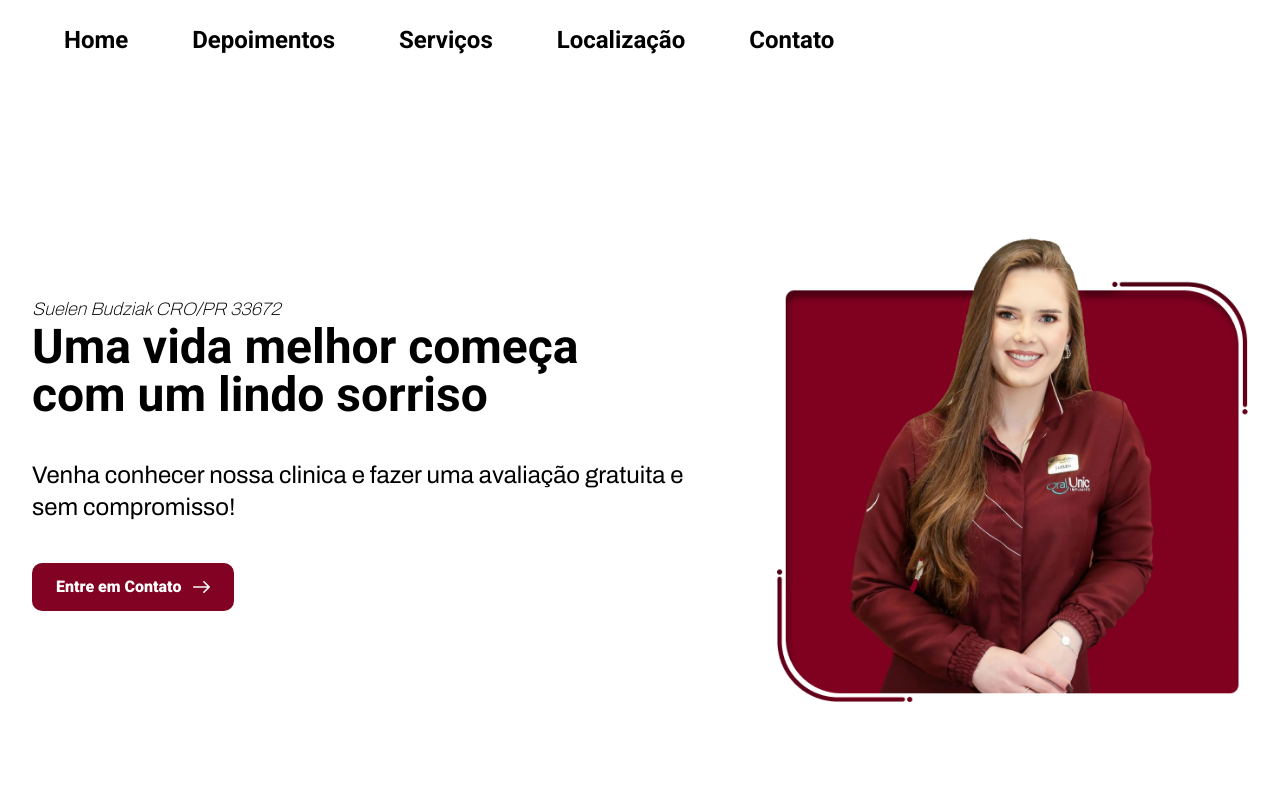
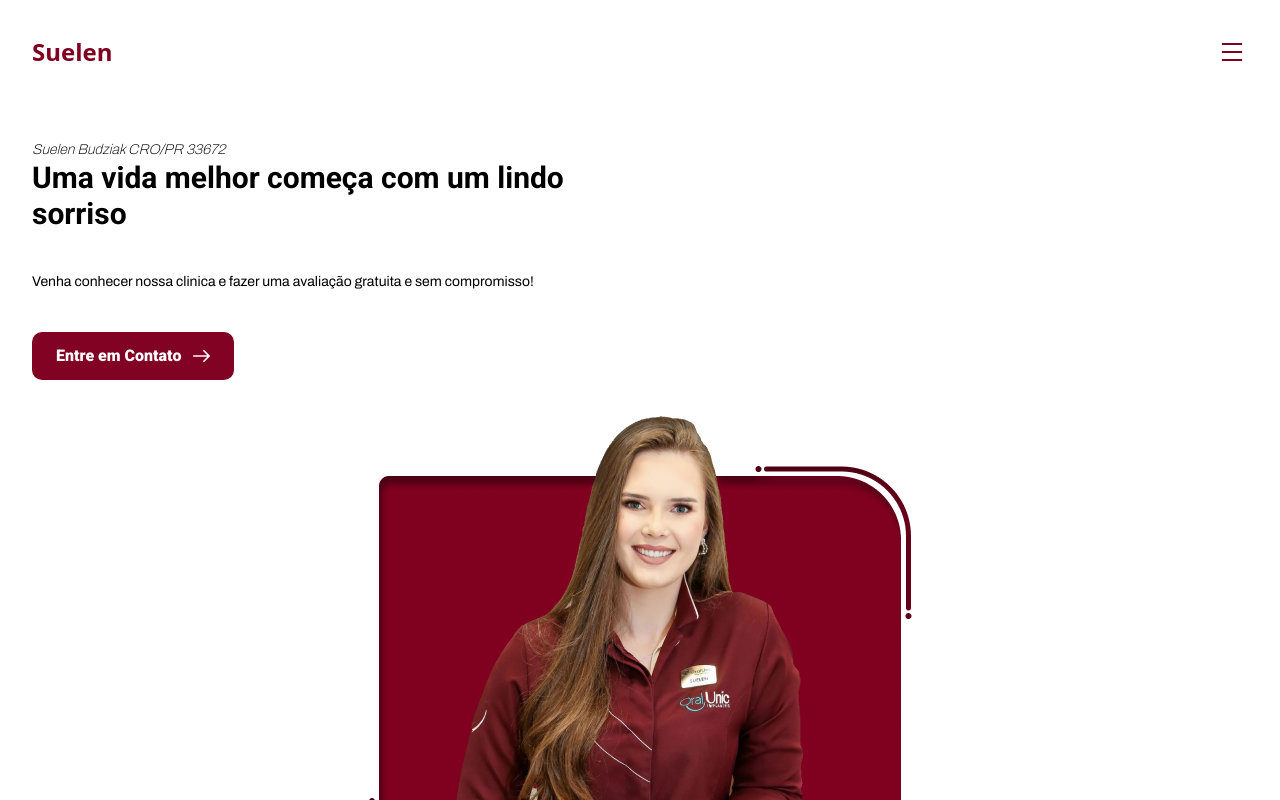
Before and after one commit to GustavoGigacz/odonto-suelen-project, a Next.js app: page / in a window 1280 px wide. Shown: the top 800 px of the page. Built offline with nearby package versions, Linux system fonts and the light colour scheme.

Commit message:
add tailwind css

```diff
--- a/tailwind.config.js
+++ b/tailwind.config.js
@@ -22,11 +22,18 @@ module.exports = {
       },
       maxWidth: {
         desktop: "1512px",
+        marks: "1770px",
         tablet: "720px",
         mobile: "328px",
       },
       screens: {
-        mobile: "900px",
+        desk: "900px",
+        customers: "1050px",
+        screenMedian: "1250px",
+        nomark: "1510px",
+      },
+      boxShadow: {
+        box: "0px -0.05534512922167778px 2.2138051986694336px 0px rgba(0, 0, 0, 0.02), 0px -0.13300204277038574px 5.32008171081543px 0px rgba(0, 0, 0, 0.03), 0px -0.25043103098869324px 10.017241477966309px 0px rgba(0, 0, 0, 0.04), 0px -0.4467261731624603px 17.869047164916992px 0px rgba(0, 0, 0, 0.04), 0px -0.8355522155761719px 33.422088623046875px 0px rgba(0, 0, 0, 0.05), 0px -2px 80px 0px rgba(0, 0, 0, 0.07)",
       },
     },
   },
```
